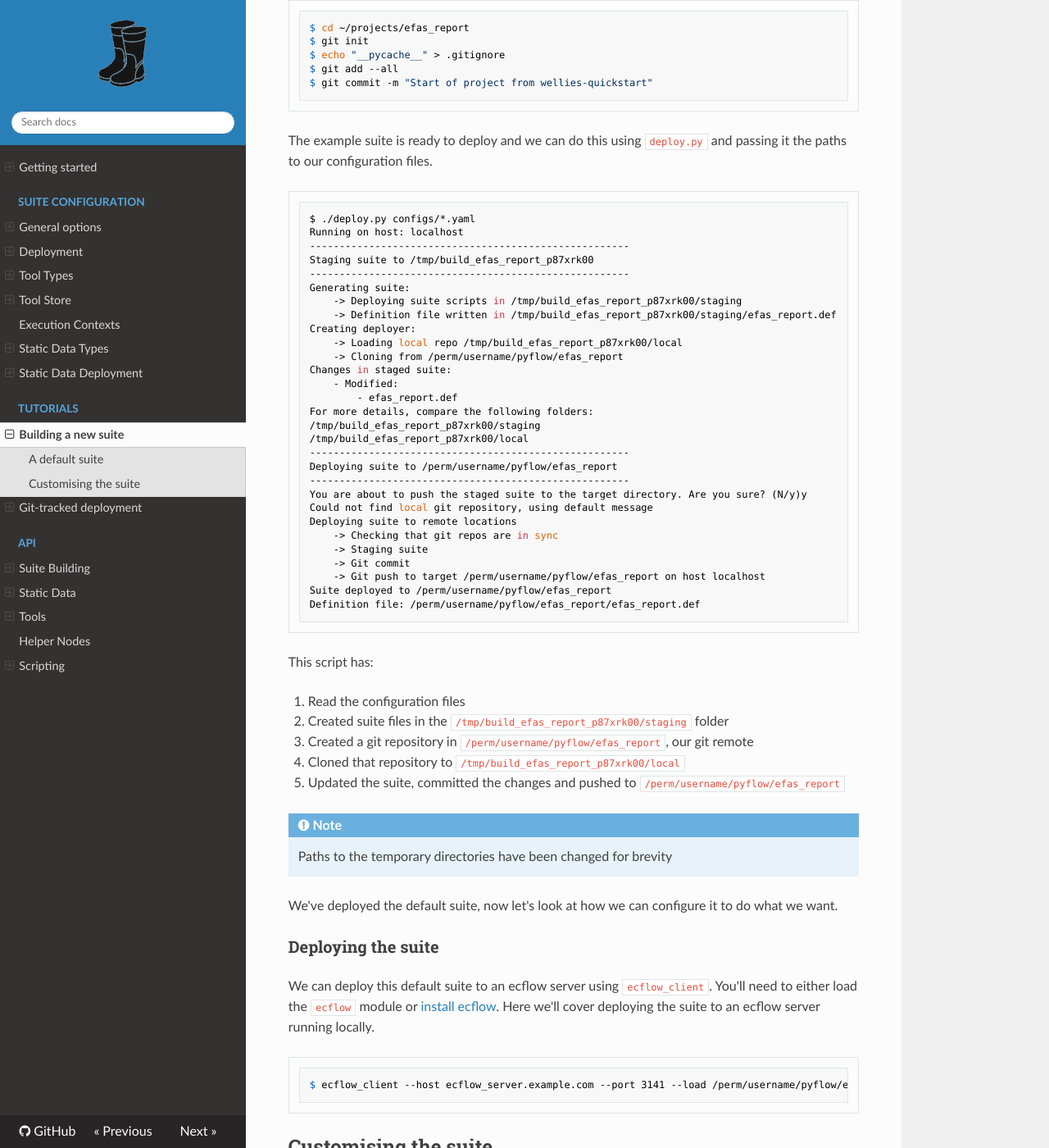
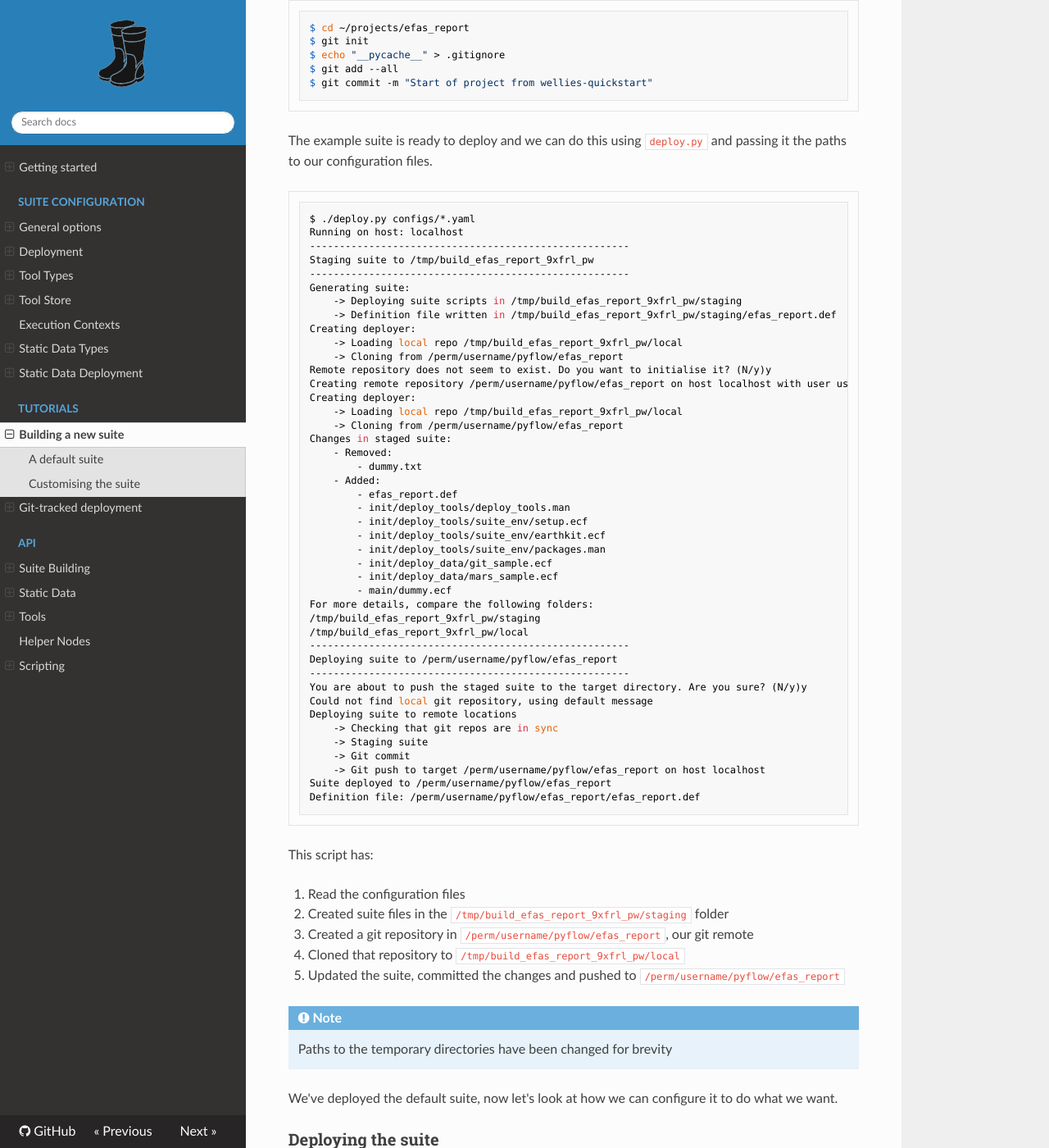
Before and after one commit to ecmwf/pyflow-wellies, an MkDocs documentation site: the page built from docs/quickstart_guide.md, in a window 1280 px wide and 1400 px high, scrolled down 893 px. Shown: the whole window at 82% size. Built offline with MkDocs 1.6.1, drawn with Linux system fonts in a browser that asks for light colours; nearby versions of some CDN libraries; some of the changed text lies outside the part shown.

Commit message:
Another update of the quickstart

````diff
--- a/docs/quickstart_guide.md
+++ b/docs/quickstart_guide.md
@@ -42,20 +42,34 @@ The example suite is ready to deploy and we can do this using `deploy.py` and pa
 $ ./deploy.py configs/*.yaml
 Running on host: localhost
 ------------------------------------------------------
-Staging suite to /tmp/build_efas_report_p87xrk00
+Staging suite to /tmp/build_efas_report_9xfrl_pw
 ------------------------------------------------------
 Generating suite:
-    -> Deploying suite scripts in /tmp/build_efas_report_p87xrk00/staging
-    -> Definition file written in /tmp/build_efas_report_p87xrk00/staging/efas_report.def
+    -> Deploying suite scripts in /tmp/build_efas_report_9xfrl_pw/staging
+    -> Definition file written in /tmp/build_efas_report_9xfrl_pw/staging/efas_report.def
 Creating deployer:
-    -> Loading local repo /tmp/build_efas_report_p87xrk00/local
+    -> Loading local repo /tmp/build_efas_report_9xfrl_pw/local
+    -> Cloning from /perm/username/pyflow/efas_report
+Remote repository does not seem to exist. Do you want to initialise it? (N/y)y
+Creating remote repository /perm/username/pyflow/efas_report on host localhost with user username
+Creating deployer:
+    -> Loading local repo /tmp/build_efas_report_9xfrl_pw/local
     -> Cloning from /perm/username/pyflow/efas_report
 Changes in staged suite:
-    - Modified:
+    - Removed:
+        - dummy.txt
+    - Added:
         - efas_report.def
+        - init/deploy_tools/deploy_tools.man
+        - init/deploy_tools/suite_env/setup.ecf
+        - init/deploy_tools/suite_env/earthkit.ecf
+        - init/deploy_tools/suite_env/packages.man
+        - init/deploy_data/git_sample.ecf
+        - init/deploy_data/mars_sample.ecf
+        - main/dummy.ecf
 For more details, compare the following folders:
-/tmp/build_efas_report_p87xrk00/staging
-/tmp/build_efas_report_p87xrk00/local
+/tmp/build_efas_report_9xfrl_pw/staging
+/tmp/build_efas_report_9xfrl_pw/local
 ------------------------------------------------------
 Deploying suite to /perm/username/pyflow/efas_report
 ------------------------------------------------------
@@ -73,9 +87,9 @@ Definition file: /perm/username/pyflow/efas_report/efas_report.def
 This script has:
 
 1. Read the configuration files
-2. Created suite files in the `/tmp/build_efas_report_p87xrk00/staging` folder
+2. Created suite files in the `/tmp/build_efas_report_9xfrl_pw/staging` folder
 3. Created a git repository in `/perm/username/pyflow/efas_report`, our git remote
-4. Cloned that repository to `/tmp/build_efas_report_p87xrk00/local`
+4. Cloned that repository to `/tmp/build_efas_report_9xfrl_pw/local`
 5. Updated the suite, committed the changes and pushed to `/perm/username/pyflow/efas_report`
 
 /// admonition | Note
@@ -89,7 +103,6 @@ We've deployed the default suite, now let's look at how we can configure it to d
 
 We can deploy this default suite to an ecflow server using `ecflow_client`.
 You'll need to either load the `ecflow` module or [install ecflow](https://ecflow.readthedocs.io/en/latest/install/index.html).
-Here we'll cover deploying the suite to an ecflow server running locally.
 
 ```console
 $ ecflow_client --host ecflow_server.example.com --port 3141 --load /perm/username/pyflow/efas_report/efas_report.def
@@ -180,33 +193,29 @@ ecflow_variables:
 
 To deploy the updated suite we do
 
-```console
-$ ./deploy configs/*.yaml
-running on host: localhost
+```shell
+$ ./deploy.py configs/*.yaml
+Running on host: localhost
 ------------------------------------------------------
-Staging suite to /tmp/build_efas_report_oi1hiyv_
+Staging suite to /tmp/build_efas_report_k52s_1ra
 ------------------------------------------------------
 Generating suite:
-    -> Deploying suite scripts in /tmp/build_efas_report_oi1hiyv_/staging
-    -> Definition file written in /tmp/build_efas_report_oi1hiyv_/staging/efas_report.def
+    -> Deploying suite scripts in /tmp/build_efas_report_k52s_1ra/staging
+    -> Definition file written in /tmp/build_efas_report_k52s_1ra/staging/efas_report.def
 Creating deployer:
-    -> Loading local repo /tmp/build_efas_report_oi1hiyv_/local
+    -> Loading local repo /tmp/build_efas_report_k52s_1ra/local
     -> Cloning from /perm/username/pyflow/efas_report
 Changes in staged suite:
     - Modified:
         - efas_report.def
-        - init/deploy_data/git_sample.ecf
-        - init/deploy_data/mars_sample.ecf
-        - init/deploy_tools/suite_env/earthkit.ecf
-        - init/deploy_tools/suite_env/setup.ecf
-        - main/dummy.ecf
 For more details, compare the following folders:
-/tmp/build_efas_report_oi1hiyv_/staging
-/tmp/build_efas_report_oi1hiyv_/local
+/tmp/build_efas_report_k52s_1ra/staging
+/tmp/build_efas_report_k52s_1ra/local
 ------------------------------------------------------
 Deploying suite to /perm/username/pyflow/efas_report
 ------------------------------------------------------
 You are about to push the staged suite to the target directory. Are you sure? (N/y)y
+Could not find local git repository, using default message
 Deploying suite to remote locations
     -> Checking that git repos are in sync
     -> Staging suite
@@ -452,6 +461,7 @@ n_ret = pf.Task(
 
 For more detail on using tools see the [tools documentation](./config/tools_config.md).
 
+
 # TODO's
 
 - Update paths to real files so the tutorial can be run end to end.
````
Also changed, not shown: other parts of docs/quickstart_guide.md (+2 -2 lines).
